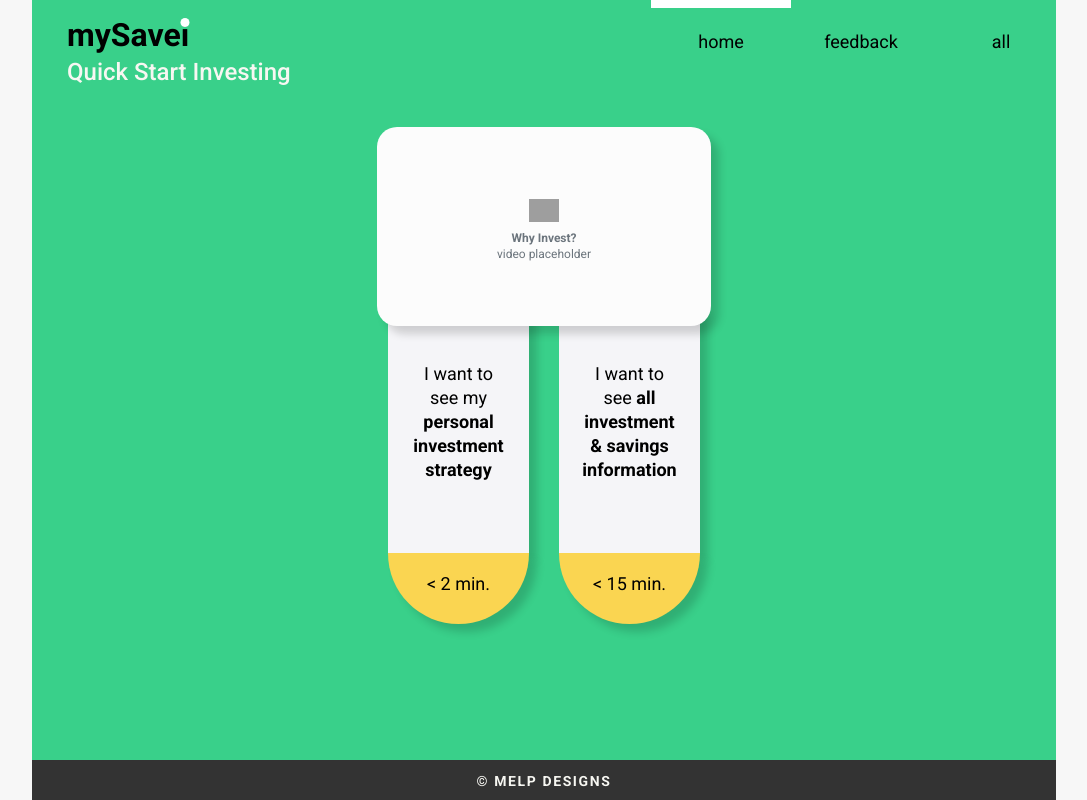
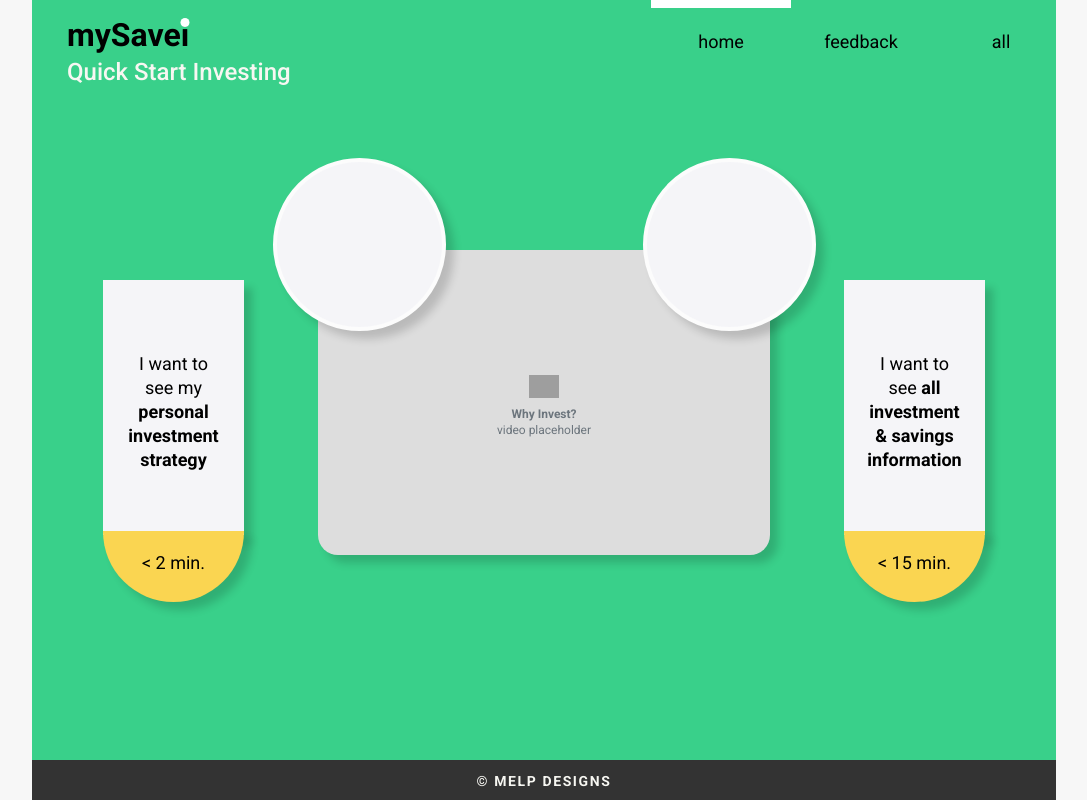
Before and after one commit to melanierosson/mysavei, a React (Create React App) app: page / in a window 1280 px wide. Shown: the whole page, without its empty margins (96-1183 px from the left). Built offline with nearby package versions, Linux system fonts and the light colour scheme; grey boxes are pictures that could not be loaded.

Commit message:
desktop home page clock circle shapes and second step short mobile view styles

```diff
--- a/src/css/home.css
+++ b/src/css/home.css
@@ -22,13 +22,30 @@ article.why-invest Figure {
   align-items: center;
   width: 334px;
   height: 199px;
-  background-color: #FCFCFC;
+  background-color: #DDDDDD;
   box-shadow: 8px 8px 8px rgba(0, 0, 0, 0.16);
 }
 @media screen and (max-width: 374px) {
   article.why-invest Figure {
     width: 270px;
     height: 130px;
+  }
+}
+@media screen and (min-width: 768px) {
+  article.why-invest Figure {
+    position: absolute;
+    margin: auto;
+    left: 0;
+    right: 0;
+    top: 250px;
+    width: 452px;
+    height: 305px;
+  }
+}
+@media screen and (min-width: 768px) and (max-width: 1023px) {
+  article.why-invest Figure {
+    width: 350px;
+    height: 235px;
   }
 }
 
@@ -42,13 +59,13 @@ ul.options-list {
 }
 ul.options-list li {
   width: 141px;
-  height: 247px;
+  height: 255px;
   z-index: 0;
   background-color: #F5F5F8;
   box-shadow: 8px 8px 8px rgba(0, 0, 0, 0.16);
   list-style-type: none;
   list-indent: none;
-  margin: -20px 15px 20px 15px;
+  margin: -25px 15px 20px 15px;
   padding: 20px;
   text-align: center;
   display: flex;
@@ -61,12 +78,21 @@ ul.options-list li {
   }
 }
 ul.options-list li:hover {
-  transform: translateY(18px);
+  transform: translateY(15px);
   transition: 0.15s linear;
   cursor: pointer;
 }
+ul.options-list li:hover > div.circle {
+  transform: translateY(0) !important;
+  transition: none 0 linear 0 !important;
+  position: absolute !important;
+  top: -138px !important;
+}
 ul.options-list li:hover > div.bottom {
   background-color: #FAD551;
+}
+ul.options-list li p {
+  margin-top: 25px;
 }
 ul.options-list li div.bottom {
   background: #FAD551;
@@ -91,5 +117,63 @@ ul.options-list li div.bottom {
   }
 }
 ul.options-list li div.bottom span {
-  margin-top: -10px;
+  margin-top: -8px;
 }
+ul.options-list div.circle {
+  display: none;
+}
+@media screen and (min-width: 768px) {
+  ul.options-list {
+    margin-top: 178px;
+  }
+  ul.options-list div.circle {
+    display: block;
+    z-index: 11;
+    width: 173px;
+    height: 173px;
+    position: absolute;
+    top: 158px;
+    background-color: #F5F5F8;
+    border: 4px solid #FCFCFC;
+    border-radius: 50%;
+    box-shadow: 8px 8px 8px rgba(0, 0, 0, 0.16);
+  }
+  ul.options-list div.circle:first-of-type {
+    margin-left: -370px;
+  }
+}
+@media screen and (min-width: 768px) and (max-width: 1023px) {
+  ul.options-list div.circle:first-of-type {
+    margin-left: -290px;
+  }
+}
+@media screen and (min-width: 768px) {
+  ul.options-list div.circle:last-of-type {
+    margin-left: 370px;
+  }
+}
+@media screen and (min-width: 768px) and (max-width: 1023px) {
+  ul.options-list div.circle:last-of-type {
+    margin-left: 290px;
+  }
+}
+@media screen and (min-width: 768px) {
+  ul.options-list li:first-of-type {
+    margin-right: 300px;
+  }
+}
+@media screen and (min-width: 768px) and (max-width: 1023px) {
+  ul.options-list li:first-of-type {
+    margin-right: 220px;
+  }
+}
+@media screen and (min-width: 768px) {
+  ul.options-list li:last-of-type {
+    margin-left: 300px;
+  }
+}
+@media screen and (min-width: 768px) and (max-width: 1023px) {
+  ul.options-list li:last-of-type {
+    margin-left: 220px;
+  }
+}
--- a/src/css/nav.css
+++ b/src/css/nav.css
@@ -17,7 +17,7 @@
     text-align: center;
   }
 }
-@media screen and (min-width: 768px) and (max-width: 780px) {
+@media screen and (min-width: 768px) and (max-width: 810px) {
   nav.navigation section.nav .nav-link {
     width: 100px;
   }
--- a/src/pages/Home.js
+++ b/src/pages/Home.js
@@ -38,6 +38,7 @@ const Home = () => {
                 </Figure>
             </article>
             <ul className="options-list">
+                <div className="circle"></div>
                 <Link to={process.env.PUBLIC_URL + '/step2'}>
                     <li>
                         <p>
@@ -48,8 +49,10 @@ const Home = () => {
                         </div>
                     </li>
                 </Link>
+                <div className="circle"></div>
                 <Link to={process.env.PUBLIC_URL + '/all'}>
                     <li>
+
                         <p>
                             I want to see <span className="fw-medium">all investment &amp; savings information</span>
                         </p>
--- a/src/pages/SecondStep.js
+++ b/src/pages/SecondStep.js
@@ -10,7 +10,8 @@ const SecondStep = () => {
     return (
         <>
             <section className="top" style={{ backgroundColor: '#39D08A' }}>
-                <Title content="Your Investment Strategy" bgColor="#39D08A" />
+                <Title content="Quick Start Investing" bgColor="#39D08A"
+                />
                 <Nav
                     className="hide-on-mobile desktop-nav"
                     bgColor="#39D08A"
--- a/src/scss/_variables.scss
+++ b/src/scss/_variables.scss
@@ -52,5 +52,6 @@ $lightGreen: #C5E282;
 $offWhite: #F5F5F8;
 $offWhite2: #FCFCFC;
 $offWhite3: #F7F7F7;
+$offWhite4:#DDDDDD;
 $darken: rgba(51,51,51,0.1);
 $bgColor: $fullTurq;
--- a/src/scss/home.scss
+++ b/src/scss/home.scss
@@ -25,11 +25,24 @@ article.why-invest {
         align-items: center;
         width: 334px;
         height: 199px;
-        background-color: $offWhite2;
+        background-color: $offWhite4;
         box-shadow: 8px 8px 8px rgba(0, 0, 0, 0.16);
         @media screen and (max-width:374px) {
             width: 270px;
             height:130px;
+        }
+         @media screen and (min-width:768px) {
+            position:absolute;
+            margin:auto;
+            left:0;
+            right:0;
+            top:250px;
+            width: 452px;
+            height: 305px;
+            @media screen and (max-width:1023px) {
+                width: 350px;
+                height: 235px;
+            }
         }
     }
 }
@@ -43,7 +56,7 @@ ul.options-list {
     padding-left: 0;
     li {
         width: 141px;
-        height:247px;
+        height:255px;
         @media screen and (max-height:667px) {
             height:215px;
         }
@@ -52,21 +65,29 @@ ul.options-list {
         box-shadow: 8px 8px 8px rgba(0, 0, 0, 0.16);
         list-style-type: none;
         list-indent: none;
-        margin: -20px 15px 20px 15px;
+        margin: -25px 15px 20px 15px;
         padding: 20px;
         text-align: center;
         display:flex;
         justify-content:center;
         align-items:center;
         &:hover {
-            transform: translateY(18px);
+            transform: translateY(15px);
             transition:0.15s linear;
             cursor:pointer;
+            > div.circle {
+                transform: translateY(0) !important;
+                transition:none 0 linear 0 !important;
+                position:absolute !important;
+                top:-138px !important;
+            }
             > div.bottom {
                 background-color: $fullYellow;
             }
         }
-
+        p {
+            margin-top:25px;
+        }
         // the half circles
         $size: 70.5px;
         div.bottom {
@@ -89,7 +110,49 @@ ul.options-list {
             justify-content:center;
             align-items:center;
             span {
-                margin-top:-10px;
+                margin-top:-8px;
+            }
+        }
+    }
+    div.circle {
+        display:none;
+    }
+    @media screen and (min-width:768px) {
+        div.circle {
+            display: block;
+            z-index:11;
+            width:173px;
+            height:173px;
+            position:absolute;
+            top:158px;
+            background-color: $offWhite;
+            border: 4px solid $offWhite2;
+            border-radius: 50%;
+            box-shadow:$x8Shadow;
+        }
+        margin-top:178px;
+        div.circle:first-of-type {
+            margin-left:-370px;
+            @media screen and (max-width:1023px) {
+                margin-left:-290px;
+            }
+        }
+        div.circle:last-of-type {
+            margin-left:370px;
+            @media screen and (max-width:1023px) {
+                margin-left:290px;
+            }
+        }
+        li:first-of-type {
+            margin-right:300px;
+            @media screen and (max-width:1023px) {
+                margin-right:220px;
+            }
+        }
+        li:last-of-type {
+            margin-left:300px;
+            @media screen and (max-width:1023px) {
+                margin-left:220px;
             }
         }
     }
--- a/src/scss/nav.scss
+++ b/src/scss/nav.scss
@@ -15,7 +15,7 @@ nav.navigation {
                 padding:20px;
                 width:120px;
                 text-align:center;
-                @media screen and (max-width:780px) {
+                @media screen and (max-width:810px) {
                     width:100px;
                 }
             }
```
Also changed, not shown: src/css/step2.css (+97 -2 lines), src/scss/step2.scss (+83 -3 lines).
